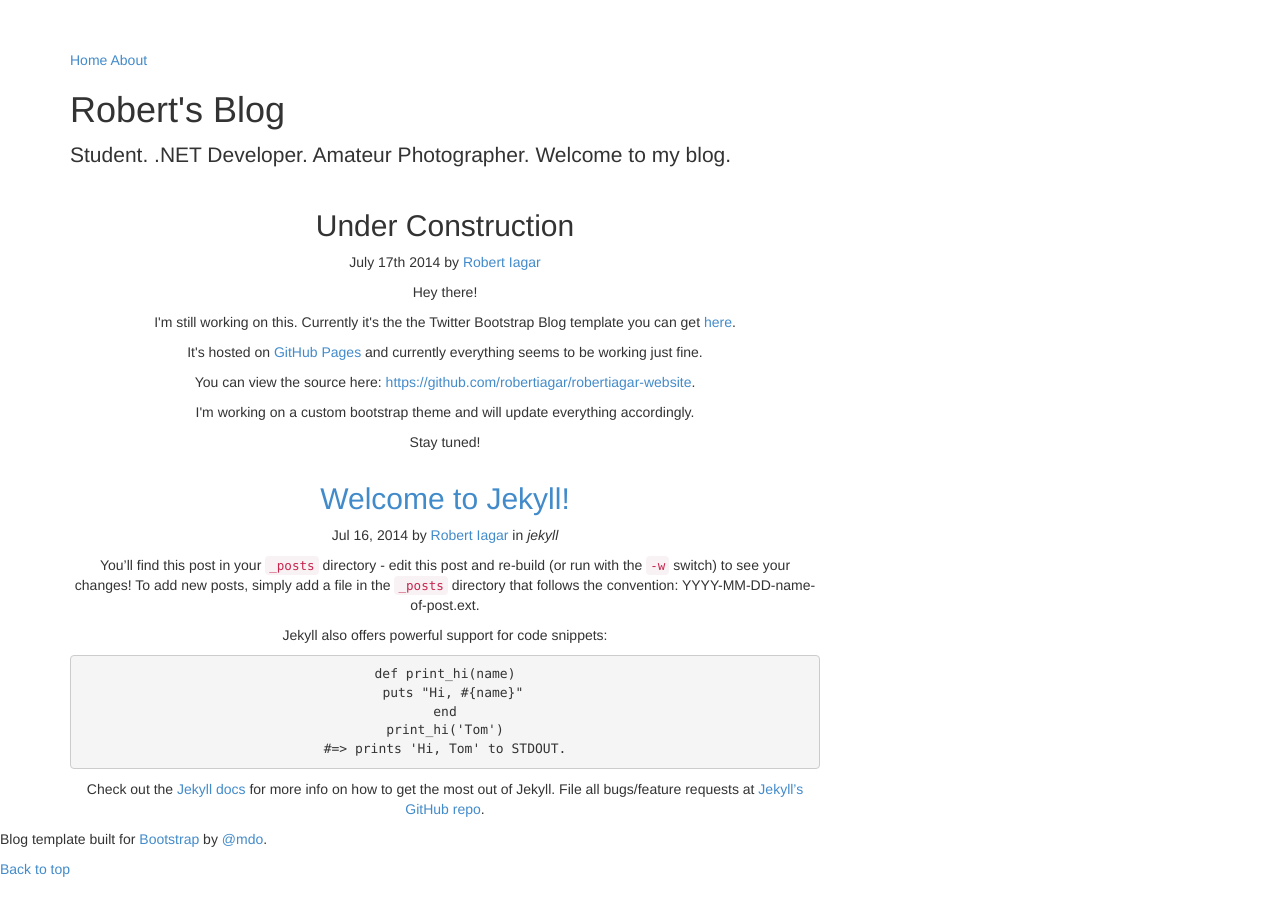
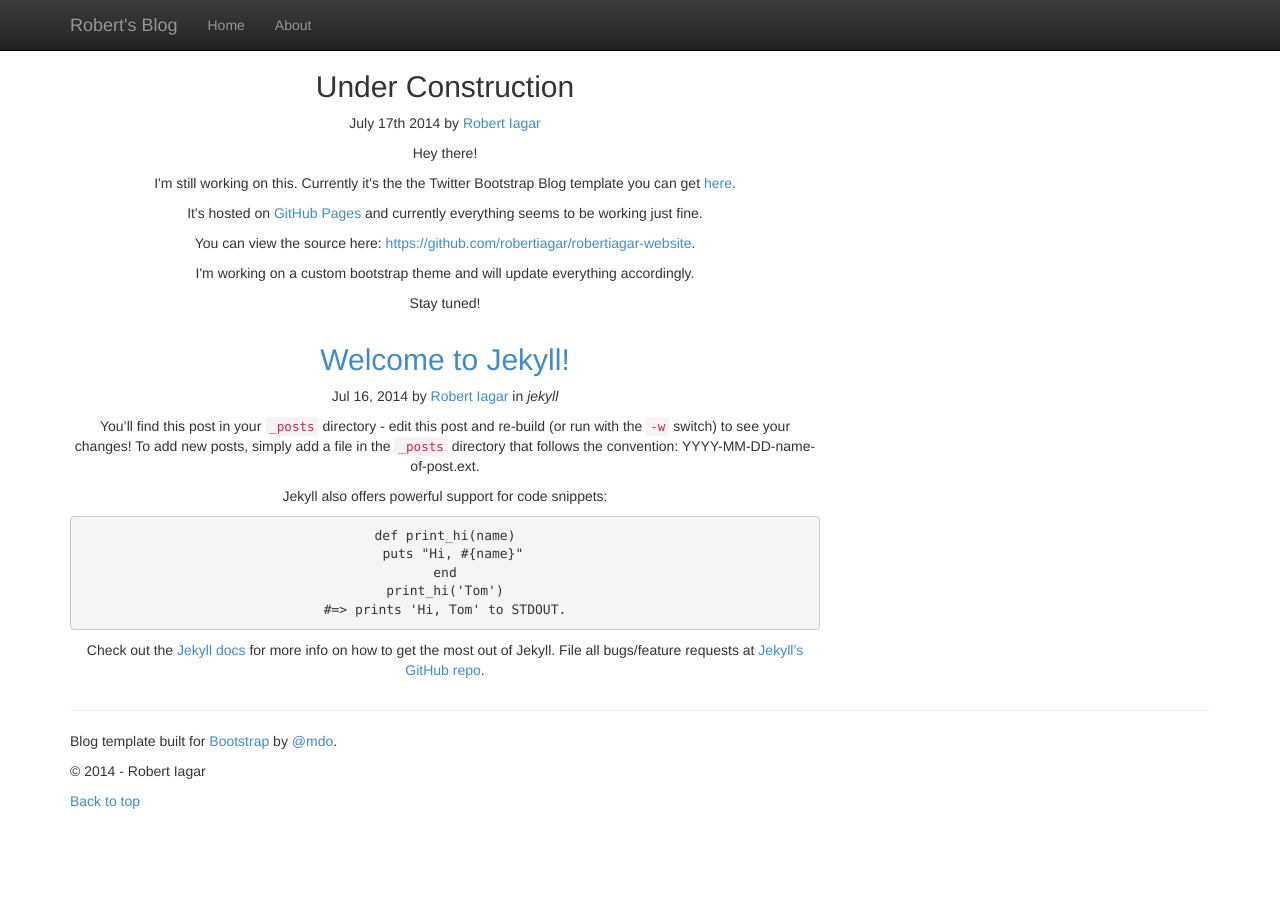
Before and after one commit to robertiagar/robertiagar.com, a Jekyll site: the page built from index.html, in a window 1280 px wide. Built offline with Jekyll 4.4.1, drawn with Linux system fonts in a browser that asks for light colours; nearby versions of some CDN libraries; a style sheet for code colours, icons or effects is not loaded.

Commit message:
Updated layout.

```diff
--- a/_includes/footer.html
+++ b/_includes/footer.html
@@ -1,6 +1,8 @@
-<div class="blog-footer">
+<hr/>
+<footer>
   <p>Blog template built for <a href="http://getbootstrap.com">Bootstrap</a> by <a href="https://twitter.com/mdo">@mdo</a>.</p>
+  <p>&copy; 2014 - Robert Iagar
   <p>
     <a href="#">Back to top</a>
   </p>
-</div>
+</footer>
--- a/_includes/header.html
+++ b/_includes/header.html
@@ -1,8 +1,18 @@
-<div class="blog-masthead">
-      <div class="container">
-        <nav class="blog-nav">
-          <a class="blog-nav-item active" href="{{ "/" | site.baseurl }}">Home</a>
-          <a class="blog-nav-item" href="{{ "/about/" | prepend: site.baseurl }}">About</a>
-        </nav>
-      </div>
+<div class="navbar navbar-inverse navbar-fixed-top">
+    <div class="container">
+        <div class="navbar-header">
+            <button type="button" class="navbar-toggle" data-toggle="collapse" data-target=".navbar-collapse">
+                <span class="icon-bar"></span>
+                <span class="icon-bar"></span>
+                <span class="icon-bar"></span>
+            </button>
+            <a class="navbar-brand" href="{{ site.url }}}">{{ site.title }}</a>
+        </div>
+        <div class="navbar-collapse collapse">
+            <ul class="nav navbar-nav">
+            	<li><a href="{{ "/" | site.baseurl }}"><i class="fa fa-home"></i> Home</a></li>
+      			<li><a href="{{ "/about/" | prepend: site.baseurl }}"><i class="fa fa-about"></i> About</a></li>
+            </ul>
+        </div>
     </div>
+</div>
--- a/_layouts/default.html
+++ b/_layouts/default.html
@@ -4,15 +4,9 @@
     <body>
     {% include header.html %}
     <div class="container">
-      <div class="blog-header">
-        <h1 class="blog-title">{{ site.title }}</h1>
-        <p class="lead blog-description">{{ site.description }}</p>
-      </div>
+      {{ content }}
+      {% include footer.html %}
     </div>
-    <div class="container">
-      {{ content }}
-    </div>
-    {% include footer.html %}
     <!-- jQuery (necessary for Bootstrap's JavaScript plugins) -->
     <script src="https://ajax.googleapis.com/ajax/libs/jquery/1.11.1/jquery.min.js"></script>
     <!-- Include all compiled plugins (below), or include individual files as needed -->
--- a/_layouts/post.html
+++ b/_layouts/post.html
@@ -1,9 +1,6 @@
 ---
 layout: default
 ---
-
-<
-
 <div class="jumbotron jumbotron-large">
 	<div class="container">
 		<img class="img-circle" src="/assets/images/bg.jpg"/>
```
